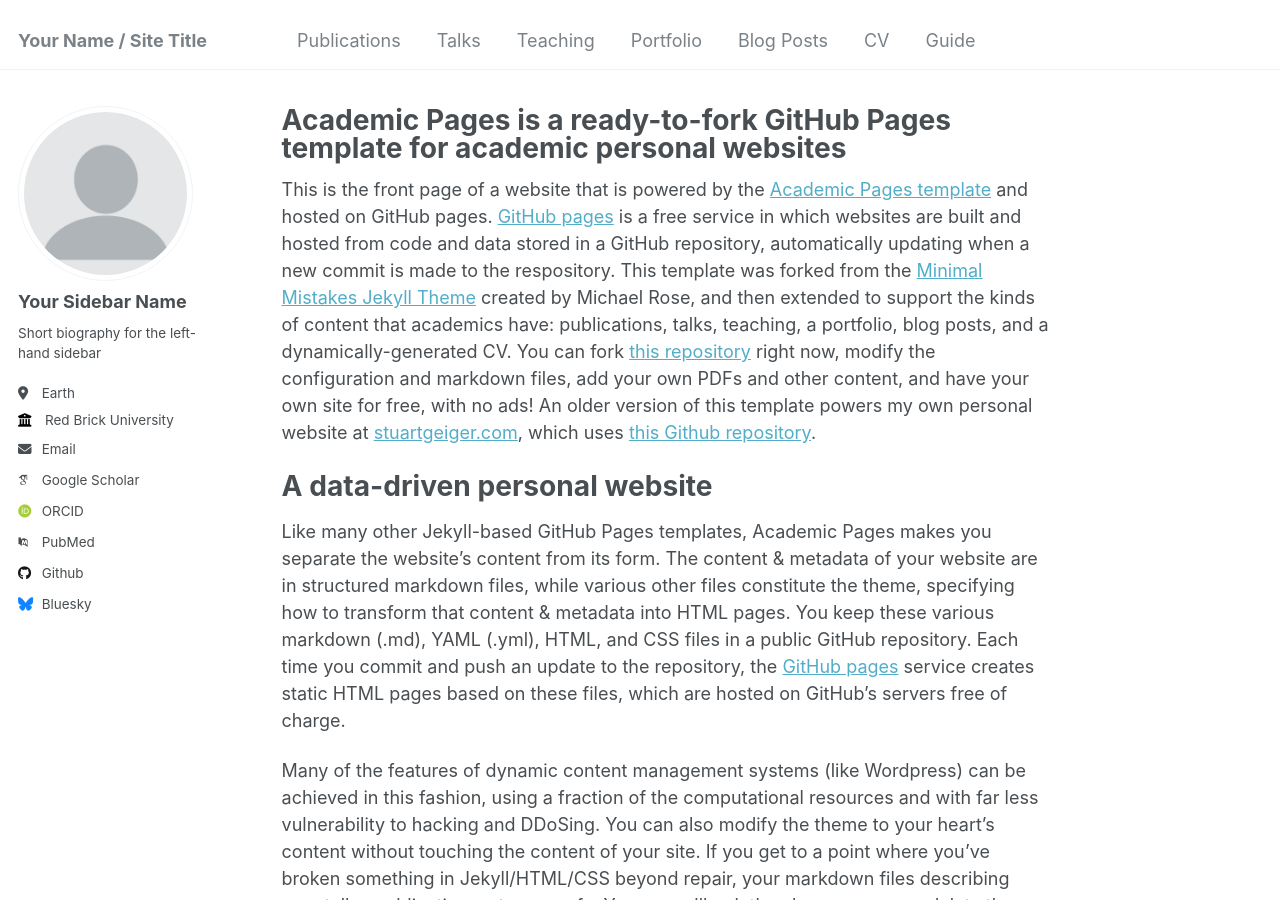
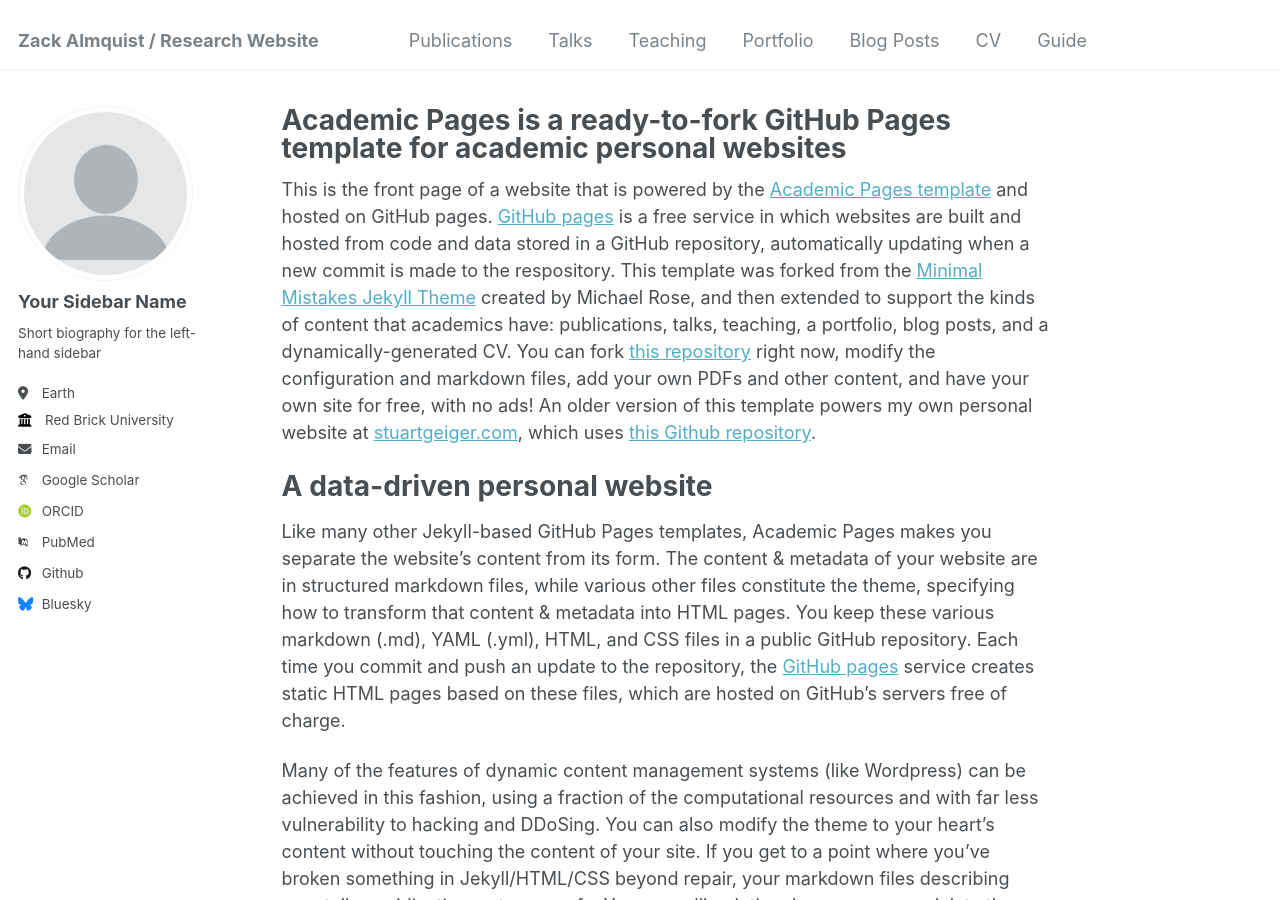
Before and after one commit to zalmquist/zalmquist.github.io, a Jekyll site: the page built from _pages/about.md, in a window 1280 px wide and 900 px high. Built offline with Jekyll 4.4.1, drawn with Linux system fonts in a browser that asks for light colours; some web fonts are replaced.

Commit message:
Update _config.yml

```diff
--- a/_config.yml
+++ b/_config.yml
@@ -8,13 +8,13 @@
 
 # Basic Site Settings
 locale                   : "en-US"
-title                    : "Your Name / Site Title"
+title                    : "Zack Almquist / Research Website"
 title_separator          : "-"
 name                     : &name "Your Name"
 description              : &description "personal description"
-url                      : https://academicpages.github.io # the base hostname & protocol for your site e.g. "https://mmistakes.github.io"
+url                      : https://zalmquist.github.io # the base hostname & protocol for your site e.g. "https://mmistakes.github.io"
 baseurl                  : "" # the subpath of your site, e.g. "/blog"
-repository               : "academicpages/academicpages.github.io"
+repository               : "zalmquist/zalmquist.github.io"
 
 # Site Author - The following control what appear as part of the author content on the side bar.
 #               If a field is blank the icon and link will not appear, otherwise it will be shown.
```
